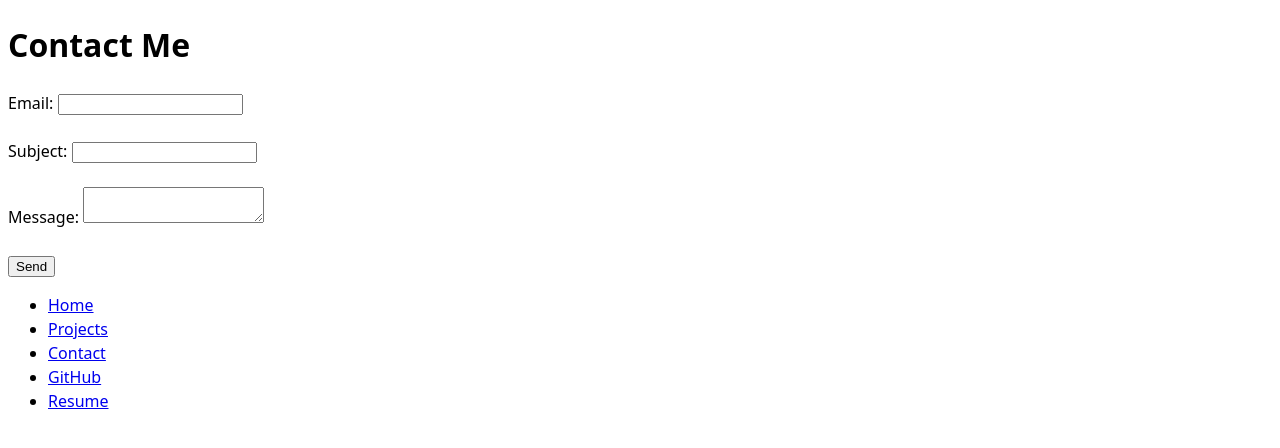
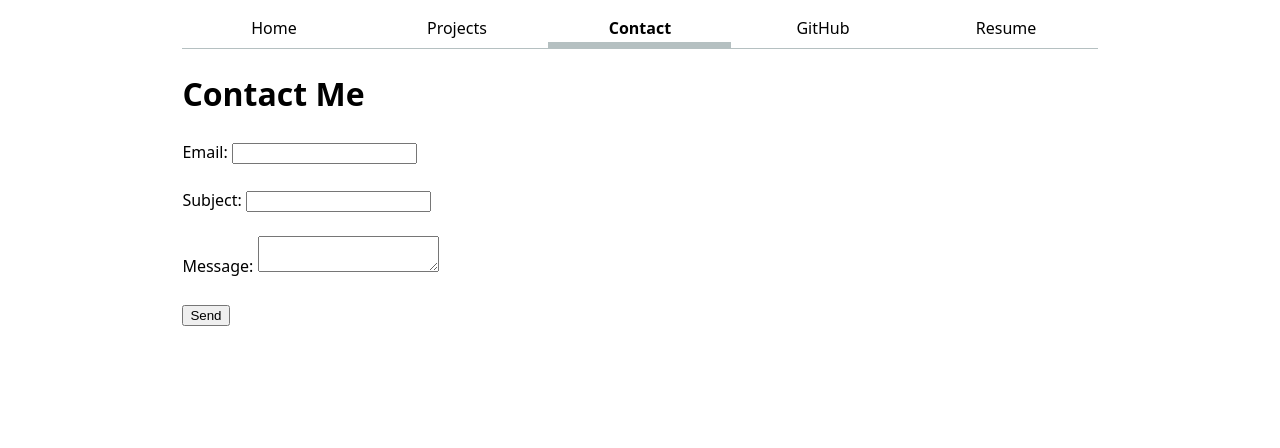
Before and after one commit to ishaantibdewal/dsc106_portfolio, a plain HTML site: page contact/index.html in a window 1280 px wide. Drawn offline with Linux system fonts and the light colour scheme.

Commit message:
nav bars added

```diff
--- a/contact/index.html
+++ b/contact/index.html
@@ -7,6 +7,15 @@
     <link rel="stylesheet" href="../style.css">
 </head>
 <body>
+    <nav>
+        <ul>
+            <li><a href="../index.html">Home</a></li>
+            <li><a href="../projects/index.html">Projects</a></li>
+            <li><a href="index.html" class="current">Contact</a></li>
+            <li><a href="https://github.com/ishaantibdewal" target="_blank">GitHub</a></li>
+            <li><a href="../portfolio.html">Resume</a></li>
+        </ul>
+    </nav>
     <h1>Contact Me</h1>
     <form action="mailto:itibdewal@ucsd.edu" method="POST" enctype="text/plain">
         <label>Email: <input type="email" name="email"></label><br><br>
@@ -15,14 +24,6 @@
         <button>Send</button>
     </form>
 
-    <nav>
-        <ul>
-            <li><a href="../index.html">Home</a></li>
-            <li><a href="../projects/index.html">Projects</a></li>
-            <li><a href="index.html">Contact</a></li>
-            <li><a href="https://github.com/ishaantibdewal" target="_blank">GitHub</a></li>
-            <li><a href="../portfolio.html">Resume</a></li>
-        </ul>
-    </nav>
+
 </body>
 </html>
--- a/style.css
+++ b/style.css
@@ -3,6 +3,8 @@ body {
 	   and use the OS’s UI font as the website font
 	 */
   font: 100%/1.5 system-ui;
+  max-width: 100ch;
+  margin-inline: max(1em, (100% - 100ch) / 2);
 }
 
 img {
@@ -12,3 +14,45 @@ img {
   display: block;
   margin: 1rem auto;
 }
+
+/* ---------- NAV BASE ---------- */
+nav {
+  display: flex;
+  margin-bottom: 1em;
+  border-bottom: 1px solid oklch(80% 3% 200);
+}
+
+/* remove ul/li styling */
+nav ul,
+nav li {
+  display: contents;
+}
+
+/* ---------- LINKS ---------- */
+nav a {
+  flex: 1;
+  text-align: center;
+  text-decoration: none;
+  color: inherit;
+  padding: 0.5em;
+  transition: all 0.2s ease;
+}
+
+
+/* ---------- CURRENT PAGE ---------- */
+nav a.current {
+  font-weight: bold;
+  border-bottom: 0.4em solid oklch(80% 3% 200);
+  padding-bottom: 0.1em;
+}
+
+/* ---------- ACCENT COLOR ---------- */
+:root {
+  --color-accent: oklch(60.199% 0.23004 306.816); /* you can change this */
+}
+
+/* ---------- HOVER EFFECT ---------- */
+nav a:hover {
+  border-bottom: 0.4em solid var(--color-accent);
+  background-color: oklch(from var(--color-accent) 95% 5% h);
+}
```
Also changed, not shown: index.html (+5 -4 lines), portfolio.html (+10 -9 lines), projects/index.html (+3 -2 lines), 1 other file.
